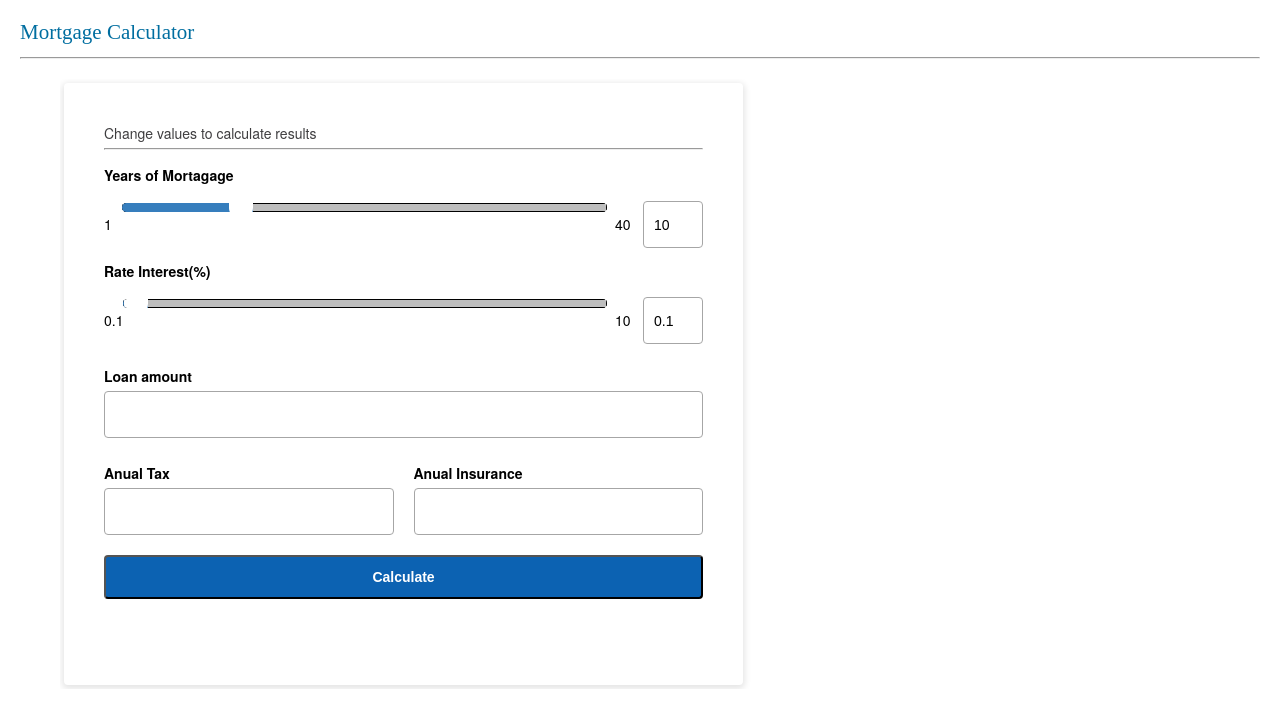
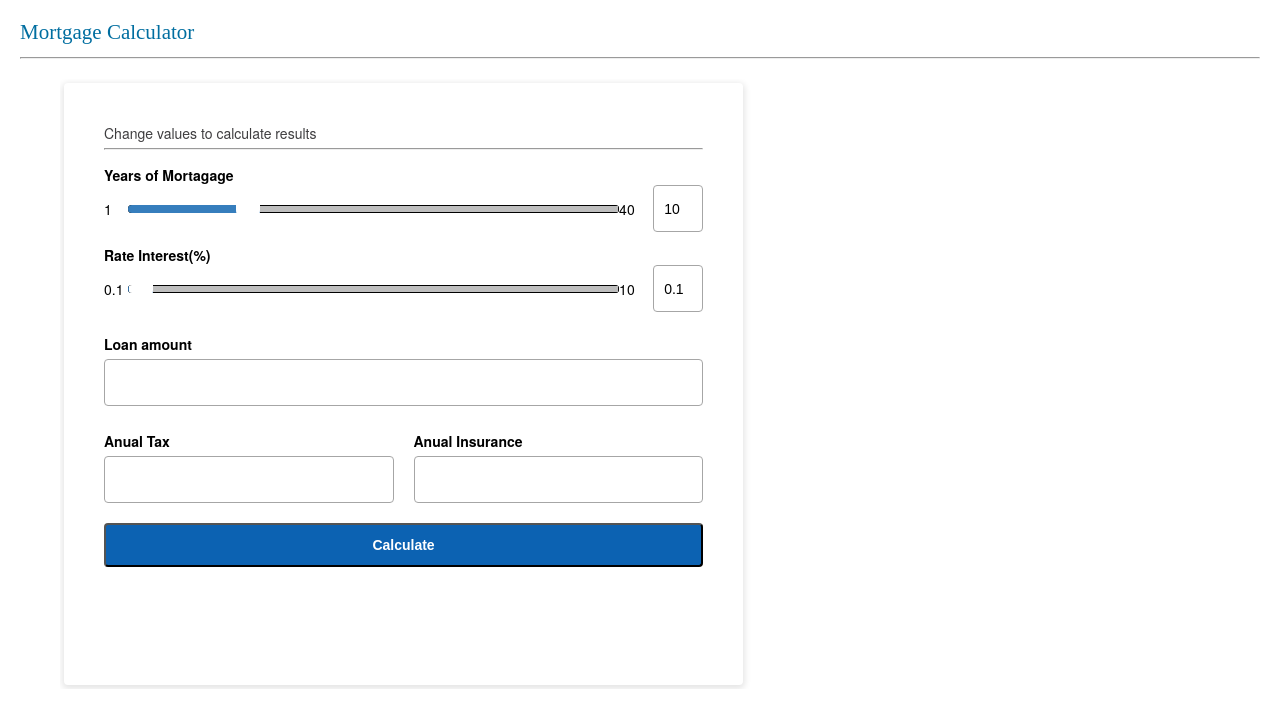
Before and after one commit to arielalvarez88/VanillaJSCalculator, a plain HTML site: page index.html in a window 1280 px wide. Drawn offline with Linux system fonts and the light colour scheme.

Commit message:
ie workign but chrome not (styles)

```diff
--- a/css/grid.css
+++ b/css/grid.css
@@ -1,12 +1,13 @@
 .row > *{
-    display: table-cell;
     /* padding: 10px; */
 }
 .row{
-    display: table;
+    display: flex;
     overflow: hidden;
     clear: both;
-    width: 100%;
+    flex-direction: row;
+    align-items: center;
+    /* width: 100%; */
 }
 
 .col-6{
--- a/js/components/calculator/calculator.css
+++ b/js/components/calculator/calculator.css
@@ -36,11 +36,16 @@
 
 /*======End of Animations======*/
 
-
-.calculator{
+.calculator {
     overflow: hidden;
     padding: 4px;
 }
+
+.calculator .anual-tax-container,
+.calculator .anual-insurance-container {
+    width: 50%;
+}
+
 .calculator .calculator-section {
     z-index: 100000;
     position: relative;
@@ -130,11 +135,9 @@
 
 @media only screen and (min-width: 768px) {
     .calculator .results-section .results {
-
         height: 440px;
-
     }
-    .calculator .results-section{
+    .calculator .results-section {
         width: auto;
         float: left;
         margin-top: 41px;
--- a/js/components/slider/slider.css
+++ b/js/components/slider/slider.css
@@ -10,17 +10,14 @@
 
 @media only screen and (max-width: 600px) {
     .slider input[type=range] {
-        width: 263px;
-        height: 8px;
         border-radius: 100px;
-
     }
     .slider .range-number {
         width: 18px;
     }
     .slider .digital-value {
         width: 50px;
-        height: 40px;
+
     }
 }
 @media only screen and (min-width: 601px) {
@@ -28,11 +25,11 @@
       border-radius: 100px;
   }
   .slider .range-number {
-      width: 18px;
+      width: 29px;
   }
   .slider .digital-value {
       width: 60px;
-      height: 45px;
+
   }
 }
 
```
